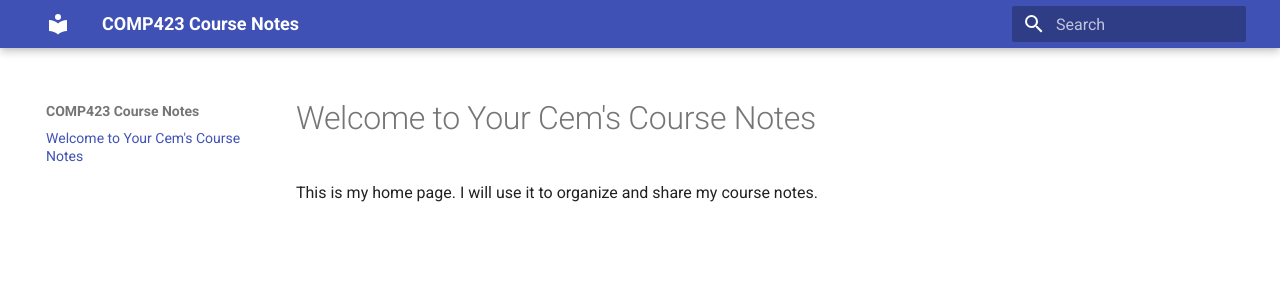
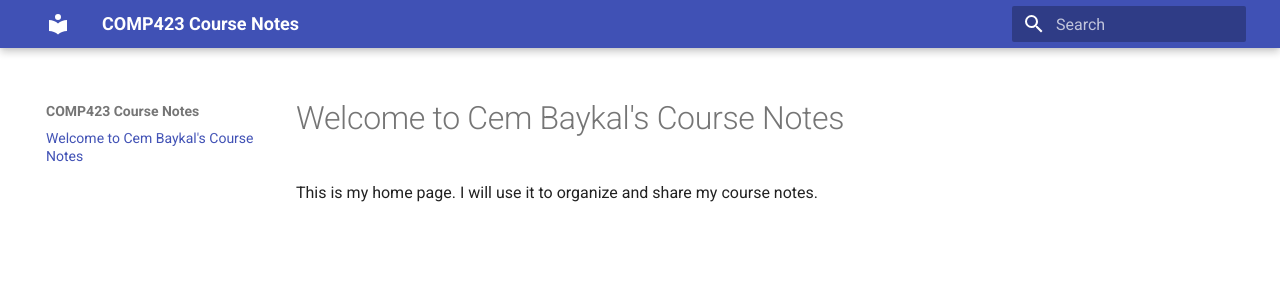
Before and after one commit to baykalcem/comp423-course-notes, an MkDocs documentation site: the page built from docs/index.md, in a window 1280 px wide. Shown: the top 295 px of the page. Built offline with MkDocs 1.6.1 and Material for MkDocs 9.7.7, drawn with Linux system fonts in a browser that asks for light colours.

Commit message:
Typo Fix

```diff
--- a/docs/index.md
+++ b/docs/index.md
@@ -1,3 +1,3 @@
-# Welcome to Your Cem's Course Notes
+# Welcome to Cem Baykal's Course Notes
 
 This is my home page. I will use it to organize and share my course notes.
```
